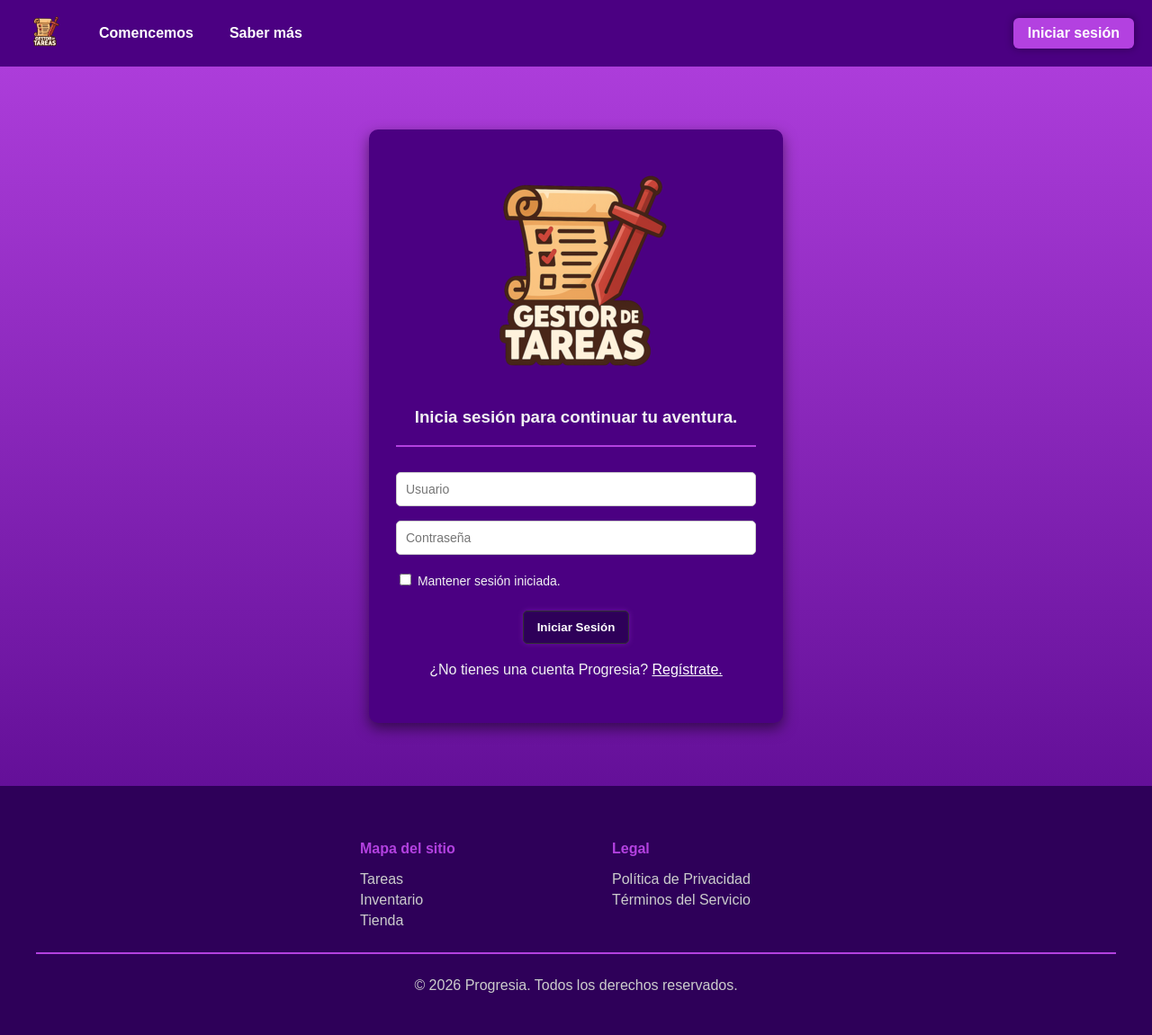
After one commit to LuisPaisio/gestor_tareas_cli_menu, a Flask app: page /login_page in a window 1280 px wide. The commit adds this page. Shown: the whole page at 90% size. Run offline with Flask 3, Linux system fonts and the light colour scheme.

Commit message:
Se implementó la página de login y register, se terminó de acomodar el home y se vincularon links y botones. Proximos pasos comenzar a validar usuarios y sesiones. Además de diseñar la página de las tareas.

```diff
--- a/app.py
+++ b/app.py
@@ -10,7 +10,7 @@ def home():
     # si ya hay usuario en sesión, mostrar menú
     if "usuario" in session:
         return redirect(url_for("menu_tareas"))
-    return render_template("login.html")
+    return render_template("home.html")
 
 @app.route("/login", methods=["POST"])
 def login():
@@ -26,7 +26,7 @@ def login():
         }
         return redirect(url_for("menu_tareas"))
     else:
-        return render_template("login.html", error="Usuario o contraseña incorrectos")
+        return render_template("home.html", error="Usuario o contraseña incorrectos")
 
 @app.route("/register", methods=["POST"])
 def register():
@@ -41,7 +41,7 @@ def register():
         }
         return redirect(url_for("menu_tareas"))
     else:
-        return render_template("login.html", error="No se pudo registrar")
+        return render_template("home.html", error="No se pudo registrar")
 
 @app.route("/menu")
 def menu_tareas():
@@ -56,5 +56,13 @@ def logout():
     session.pop("usuario", None)
     return redirect(url_for("home"))
 
+@app.route("/register_page")
+def register_page():
+    return render_template("soloregister.html")
+
+@app.route("/login_page")
+def login_page():
+    return render_template("solologin.html")
+
 if __name__ == "__main__":
     app.run(debug=True)
--- a/static/css/login.css
+++ b/static/css/home.css
@@ -11,6 +11,7 @@ html, body {
     align-items: center;       /* centra verticalmente */
     gap: 200px;                 /* espacio entre imagen y formulario */
     padding: 20px;
+    margin-top: 50px;
 }
 
 /* Imagen */
@@ -169,4 +170,13 @@ html, body {
     font-size: 18px;
     height: 50px;
     width: 400px;
+    text-decoration: none;
 }
+
+a {
+    color: #fff;
+}
+
+a:hover {
+    color: #fff;
+}
--- /dev/null
+++ b/static/css/soloregister.css
@@ -0,0 +1,10 @@
+html, body {
+    margin: 0 auto;
+    padding: 0;
+}
+
+.register-container {
+    display: flex;
+    justify-content: center;
+    margin: 50px 0;
+}
--- a/static/css/style.css
+++ b/static/css/style.css
@@ -5,10 +5,19 @@ html,body {
     padding: 0;
     font-family: Arial, Helvetica, sans-serif;
     background-color: #f4f4f4;
+    scroll-behavior: smooth;
 }
 
 main {
     padding: 20px;
+}
+
+a {
+    color: #ccc;
+}
+
+a:hover {
+    color: #b341e0;
 }
 
 /*HEADER*/
@@ -247,7 +256,8 @@ footer {
 /*INPUTS*/
 
 input[type="text"],
-input[type="password"] {
+input[type="password"],
+input[type="email"] {
     width: 100%;
     padding: 10px;
     margin: 8px 0;
@@ -259,7 +269,8 @@ input[type="password"] {
 }
 
 input[type="text"]:focus,
-input[type="password"]:focus {
+input[type="password"]:focus,
+input[type="email"]:focus {
     border-color: #b341e0;
     box-shadow: 0 0 8px rgba(179,65,224,0.5);
     outline: none;
--- a/templates/base.html
+++ b/templates/base.html
@@ -14,7 +14,9 @@
             <!-- Header para usuarios logueados -->
             <nav>
                 <div class="nav-left">
-                    <img src="{{ url_for('static', filename='images/logo.ico') }}" alt="Progresia">
+                    <a href="{{ url_for('home') }}">
+                        <img src="{{ url_for('static', filename='images/logo.ico') }}" alt="Progresia">
+                    </a>
                     <ul>
                         <li><a href="/">Tareas</a></li>
                         <li><a href="/inventario">Inventario</a></li>
@@ -62,15 +64,17 @@
             <!-- Header para visitantes -->
             <nav>
                 <div class="nav-left">
-                    <img src="{{ url_for('static', filename='images/logo.ico') }}" alt="Progresia">
+                    <a href="{{ url_for('home') }}">
+                        <img src="{{ url_for('static', filename='images/logo.ico') }}" alt="Progresia">
+                    </a>
                     <ul>
-                        <li><a href="#comencemos">Comencemos</a></li>
-                        <li><a href="#sabermas">Saber más</a></li>
+                        <li><a href="{{ url_for('register_page') }}">Comencemos</a></li>
+                        <li><a href="#hero-section">Saber más</a></li>
                     </ul>
                 </div>
 
                 <div class="nav-right">
-                    <a href="{{ url_for('home') }}" class="btn-login">Iniciar sesión</a>
+                    <a href="{{ url_for('login_page') }}" class="btn-login">Iniciar sesión</a>
                 </div>
             </nav>
         {% endif %}
@@ -80,6 +84,8 @@
         {% block content %}{% endblock %}
     </main>
 
+    <!-- Hacer un footer general-->
+
     <footer>
         <div class="footer-container">
             <div class="footer-section">
@@ -88,7 +94,6 @@
                     <li><a href="#inicio">Tareas</a></li>
                     <li><a href="#inventario">Inventario</a></li>
                     <li><a href="#tienda">Tienda</a></li>
-                    <li><a href="#login">Iniciar Sesión / Registrarse</a></li>
                 </ul>
             </div>
 
--- /dev/null
+++ b/templates/solologin.html
@@ -0,0 +1,35 @@
+{% extends "base.html" %}
+
+{% block title %}Registrarse{% endblock %}
+
+{% block extra_css %}
+<link rel="stylesheet" href="{{ url_for('static', filename='css/home.css') }}">
+<link rel="stylesheet" href="{{ url_for('static', filename='css/soloregister.css') }}">
+{% endblock %}
+
+{% block content %}
+<div class="register-container">
+    <div class="login-container">
+        <img src="{{ url_for('static', filename='images/logo.ico') }}" class="logo-img">
+
+        <h3>Inicia sesión para continuar tu aventura.</h3>
+
+        {% if error %}
+            <p class="error">{{ error }}</p>
+        {% endif %}
+
+        <hr class="login-divider">
+
+        <form action="{{ url_for('login') }}" method="post">
+            <input type="text" name="username" placeholder="Usuario" required>
+            <input type="password" name="password" placeholder="Contraseña" required>
+            <div class="bajo-register">
+                <input type="checkbox" name="mantener-sesion"> Mantener sesión iniciada.
+            </div>
+            <button type="submit" class="login boton1">Iniciar Sesión</button>
+        </form>
+        <p>¿No tienes una cuenta Progresia? <a href="{{ url_for('register_page') }}">Regístrate.</a></p>
+    </div>
+</div>
+
+{% endblock %}
```
Also changed, not shown: templates/home.html (renamed from templates/login.html, +5 -4 lines), templates/soloregister.html (added, +35 -0 lines).
